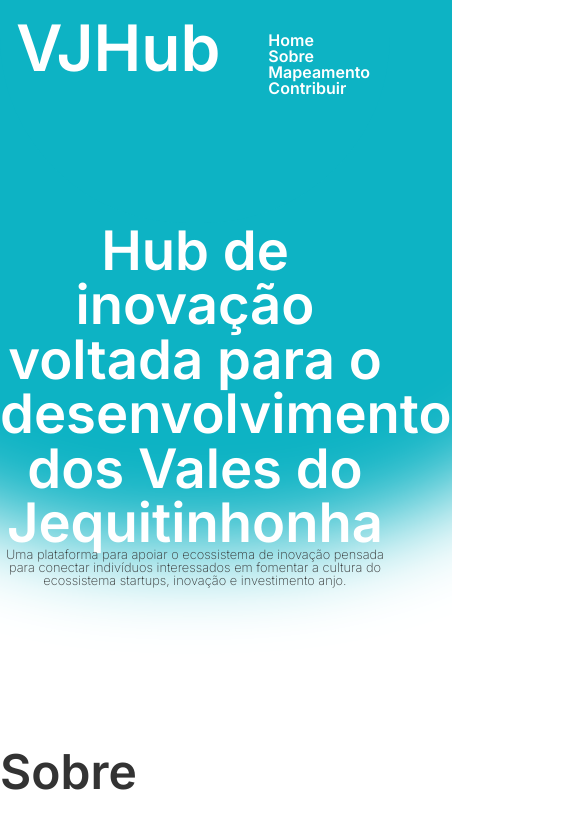
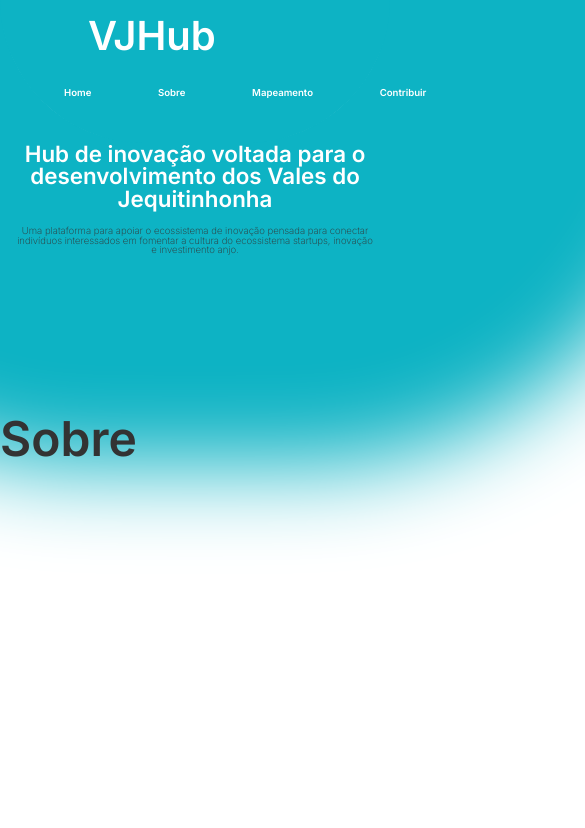
Before and after one commit to TiagoMerc/TCC-VJHub, a plain HTML site: page index.html in a window 390 px wide. Shown: the top 828 px of the page, 585 px wide, since content can reach past the window. Drawn offline with Linux system fonts and the light colour scheme.

Commit message:
2 - responsividade

```diff
--- a/assets/css/cabecalho.css
+++ b/assets/css/cabecalho.css
@@ -1,4 +1,4 @@
-@media screen and (max-width: 375px) {
+@media screen and (max-width: 489px) {
 
     .background-upper-blue {
         height: 143px;
@@ -6,24 +6,29 @@
 
     .container #logo-head {
       font-size: 2.5rem;
-      margin-left: 6.5rem;
+      margin-left: 5.5rem;
       justify-content: center;
       align-items: center;
+      position:static;
     }
 
     .container {
-        justify-content: center;
-        align-items: center;
-        display: block;
+        display: inline-block;
         font-size: 0.6rem;
-        margin: 0 0 0 0.4rem;
-        font-weight: bold;
     }
+
+    nav ul li a{
+      margin: 3rem 0 2rem 5rem;
+      margin-left: 0rem;
+      padding: 0rem;
+      padding-left: 0rem;
+    }
+
 
     nav ul li a:hover{
         color: rgb(3, 3, 41);
-  text-decoration:wavy ;
-  transition: all;
+        text-decoration:wavy ;
+        transition: all;
         border-bottom: 1px solid #535858;
     }
 }
--- a/assets/css/chamada.css
+++ b/assets/css/chamada.css
@@ -1,8 +1,8 @@
-@media screen and (max-width: 375px) {
+@media screen and (max-width: 489px) {
 
     .text-main {
         color: #FFFFFF;
-        font-size: 1.2rem;
+        font-size: 1.4rem;
         font-weight: bold;
         text-align: center;
     }
--- a/assets/css/style.css
+++ b/assets/css/style.css
@@ -36,15 +36,18 @@ a {
 }
 
 .container nav {
-    display: flex;
     position: relative;
     width: 940px;
-    margin-top: 2rem;
+}
+
+nav {
+
+    margin: 2rem 2rem 4rem 2rem;
 }
 
 nav li {
     display: inline;
-    margin: 0 0 2rem 2rem;
+    margin: 7rem 2rem 2rem 2rem;
 
 }
 
```
